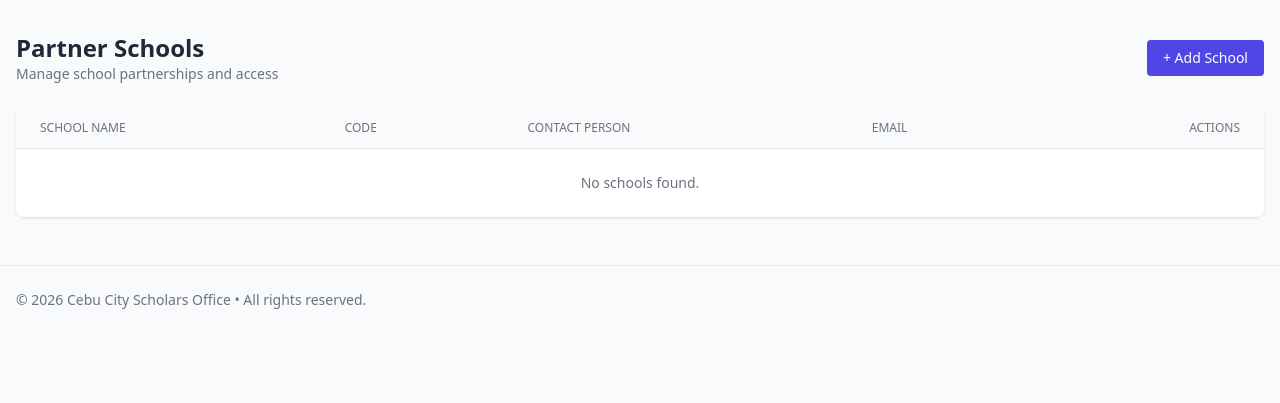
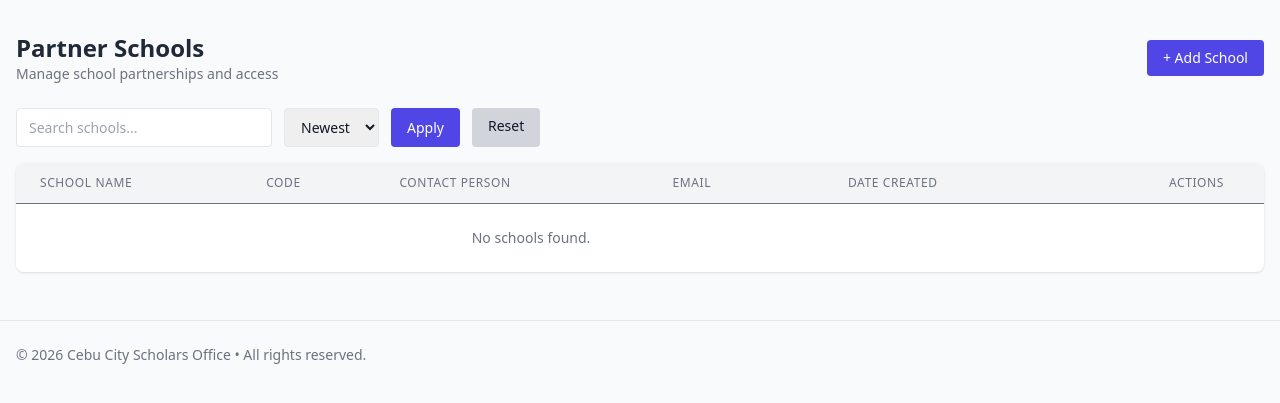
Before and after one commit to wilmarcabigas/Cebu-ScholarHub, a CodeIgniter 4 app: the page made by Cebu_ScholarHub/app/Views/admin/schools/index.php in a window 1280 px wide. Shown: the part 56-459 px from the top of the page. Run offline with PHP 8.4 and a stand-in for CodeIgniter, Linux system fonts and the light colour scheme; the template is opened without the code that fills it, so the values that code supplies are empty; some libraries are stand-ins or nearby versions.

Commit message:
feat: Enhance school and user management with search, filter, and sorting functionalities

```diff
--- a/Cebu_ScholarHub/app/Models/SchoolModel.php
+++ b/Cebu_ScholarHub/app/Models/SchoolModel.php
@@ -19,6 +19,8 @@ class SchoolModel extends Model
     ];
 
     protected $useTimestamps = true;
+    protected $createdField  = 'created_at';
+    protected $updatedField  = 'updated_at';
 
     // Because you have deleted_at
     protected $useSoftDeletes = true;
--- a/Cebu_ScholarHub/app/Views/admin/schools/index.php
+++ b/Cebu_ScholarHub/app/Views/admin/schools/index.php
@@ -1,5 +1,6 @@
 <?= $this->extend('layouts/base') ?>
 <?= $this->section('content') ?>
+
 
 <div class="flex justify-between items-center mb-6">
     <div>
@@ -12,37 +13,107 @@
         + Add School
     </a>
 </div>
+<form method="get" class="flex flex-wrap gap-3 mb-4">
 
-<div class="bg-white rounded-lg shadow overflow-hidden">
-    <table class="min-w-full divide-y divide-gray-200">
-        <thead class="bg-gray-50">
+    <!-- Search Box -->
+    <input type="text"
+           name="search"
+           value="<?= esc($search ?? '') ?>"
+           placeholder="Search schools..."
+           class="border rounded px-3 py-2 text-sm w-64">
+
+
+<select name="order" class="border rounded px-3 py-2 text-sm">
+
+    <option value="desc" <?= ($order=='desc')?'selected':'' ?>>
+        Newest
+    </option>
+
+    <option value="asc" <?= ($order=='asc')?'selected':'' ?>>
+        Oldest
+    </option>
+
+</select>
+
+
+    <!-- Submit -->
+    <button type="submit"
+        class="bg-indigo-600 text-white px-4 py-2 rounded text-sm">
+        Apply
+    </button>
+
+    <!-- Reset -->
+    <a href="/admin/schools"
+        class="bg-gray-300 px-4 py-2 rounded text-sm">
+        Reset
+    </a>
+
+</form>
+
+    <div class="bg-white shadow overflow-hidden sm:rounded-lg">
+        <div class="overflow-x-auto">
+            <table class="min-w-full divide-y divide-gray-500">
+                <thead class="bg-gray-100">
             <tr>
-                <th class="px-6 py-3 text-left text-xs font-medium text-gray-500 uppercase">School Name</th>
-                <th class="px-6 py-3 text-left text-xs font-medium text-gray-500 uppercase">Code</th>
-                <th class="px-6 py-3 text-left text-xs font-medium text-gray-500 uppercase">Contact Person</th>
-                <th class="px-6 py-3 text-left text-xs font-medium text-gray-500 uppercase">Email</th>
-                <th class="px-6 py-3 text-right text-xs font-medium text-gray-500 uppercase">Actions</th>
+                <th scope="col" class="px-6 py-3 text-left text-xs font-medium text-gray-500 uppercase tracking-wider">School Name</th>
+                <th scope="col" class="px-6 py-3 text-left text-xs font-medium text-gray-500 uppercase tracking-wider">Code</th>
+                <th scope="col" class="px-6 py-3 text-left text-xs font-medium text-gray-500 uppercase tracking-wider">Contact Person</th>
+                <th scope="col" class="px-10 py-3 text-left text-xs font-medium text-gray-500 uppercase tracking-wider">Email</th>
+                <th scope="col" class="px-6 py-3 text-left text-xs font-medium text-gray-500 uppercase tracking-wider">Date Created</th>
+                <th scope="col" class="px-10 py-3 text-right text-xs font-medium text-gray-500 uppercase tracking-wider">Actions</th>
+
             </tr>
         </thead>
-        <tbody class="bg-white divide-y divide-gray-100">
+        <tbody class="bg-white divide-y divide-gray-400">
             <?php foreach ($schools as $school): ?>
                 <tr class="hover:bg-gray-50">
                     <td class="px-6 py-4 text-sm text-gray-800"><?= esc($school['name']) ?></td>
                     <td class="px-6 py-4 text-sm text-gray-600"><?= esc($school['code']) ?></td>
                     <td class="px-6 py-4 text-sm text-gray-600"><?= esc($school['contact_person']) ?></td>
                     <td class="px-6 py-4 text-sm text-gray-600"><?= esc($school['contact_email']) ?></td>
-                    <td class="px-6 py-4 text-right text-sm">
-                        <a href="/admin/schools/edit/<?= $school['id'] ?>"
-                           class="text-indigo-600 hover:underline mr-3">
-                            Edit
-                        </a>
-                        <a href="/admin/schools/delete/<?= $school['id'] ?>"
-                           onclick="return confirm('Are you sure?')"
-                           class="text-red-600 hover:underline">
-                            Delete
-                        </a>
+                    <td class="px-6 py-4 text-sm text-gray-600">
+    <?= isset($school['created_at'])
+        ? date('M d, Y', strtotime($school['created_at']))
+        : '-' ?>
+</td>
 
-                    </td>
+                    <td class="px-6 py-4 whitespace-nowrap text-right text-sm font-medium">
+
+    <!-- Edit Icon Button -->
+    <a href="/admin/schools/edit/<?= $school['id'] ?>"
+       class="inline-flex items-center justify-center p-2 rounded-full text-indigo-600 hover:bg-indigo-100 hover:text-indigo-900 transition"
+       title="Edit">
+        <svg xmlns="http://www.w3.org/2000/svg"
+             class="h-5 w-5"
+             fill="none"
+             viewBox="0 0 24 24"
+             stroke="currentColor">
+            <path stroke-linecap="round"
+                  stroke-linejoin="round"
+                  stroke-width="2"
+                  d="M11 5h2M12 7v10m-7 4h14a2 2 0 002-2V7a2 2 0 00-2-2h-3l-2-2H10L8 5H5a2 2 0 00-2 2v12a2 2 0 002 2z" />
+        </svg>
+    </a>
+
+    <!-- Delete Icon Button -->
+    <a href="/admin/schools/delete/<?= $school['id'] ?>"
+       onclick="return confirm('Are you sure you want to delete?')"
+       class="inline-flex items-center justify-center p-2 rounded-full text-red-600 hover:bg-red-100 hover:text-red-900 transition ml-2"
+       title="Delete">
+        <svg xmlns="http://www.w3.org/2000/svg"
+             class="h-5 w-5"
+             fill="none"
+             viewBox="0 0 24 24"
+             stroke="currentColor">
+            <path stroke-linecap="round"
+                  stroke-linejoin="round"
+                  stroke-width="2"
+                  d="M6 7h12M9 7V4h6v3m-7 4v6m4-6v6m5 2H7a2 2 0 01-2-2V7h14v12a2 2 0 01-2 2z" />
+        </svg>
+    </a>
+
+</td>
+
                 </tr>
             <?php endforeach; ?>
 
```
Also changed, not shown: Cebu_ScholarHub/app/Controllers/Admin/Schools.php (+28 -9 lines), Cebu_ScholarHub/app/Controllers/UsersController.php (+32 -1 lines), Cebu_ScholarHub/app/Views/admin/user_list.php (+92 -11 lines).
